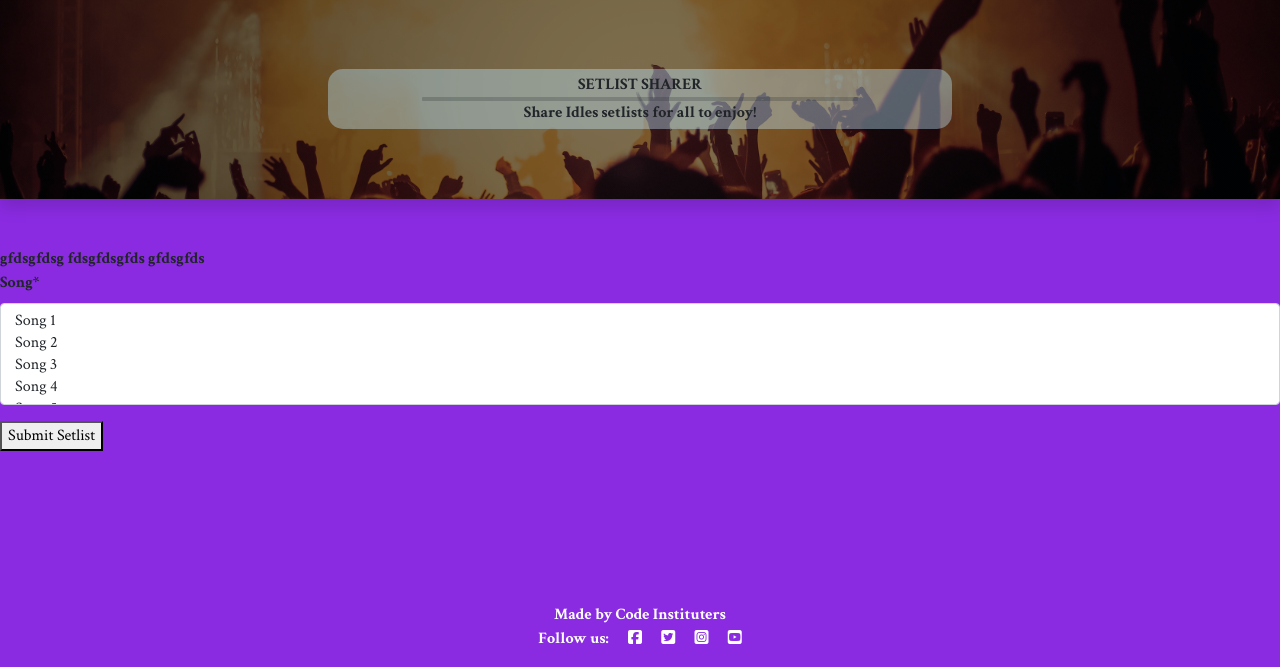
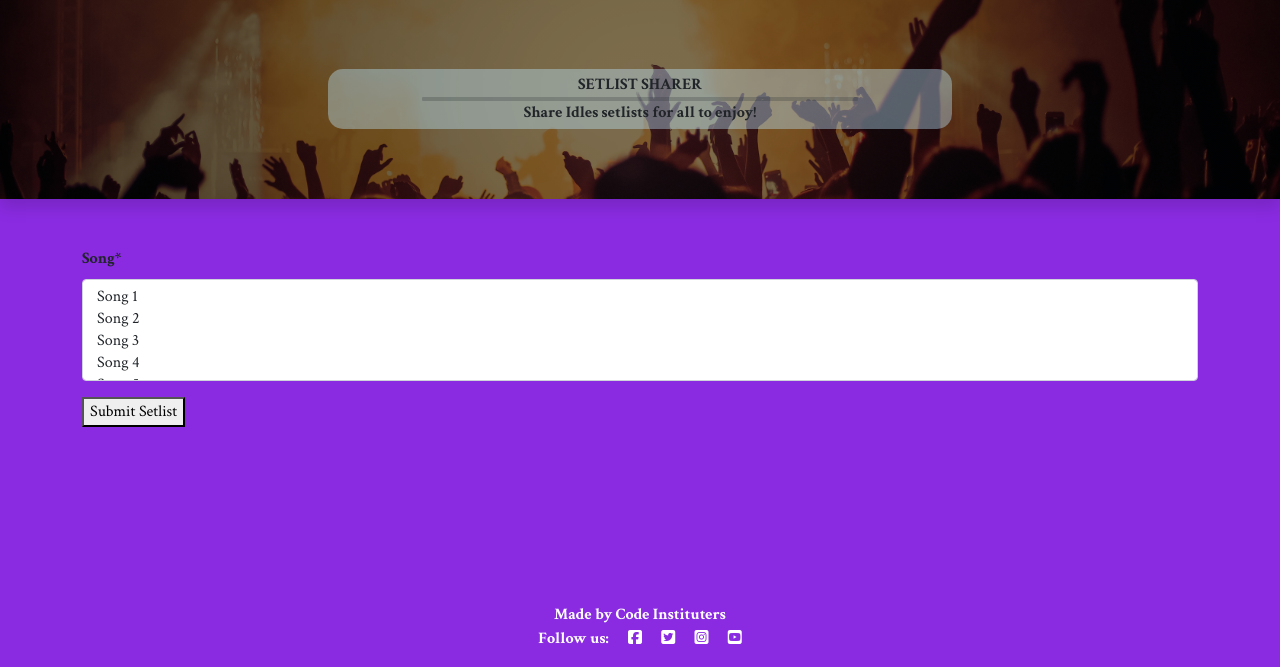
Before and after one commit to mjjstockman/setlistsharer, a Django app: page /setlist/add/5/ in a window 1280 px wide. Shown: the part 133-800 px from the top of the page. Run offline with Django 3.2, Linux system fonts and the light colour scheme; data comes from the database, SQL or seed files in the repository; some libraries are stand-ins or nearby versions.

Commit message:
Add main container to setlist/add template

```diff
--- a/setlist/templates/setlist/add.html
+++ b/setlist/templates/setlist/add.html
@@ -4,11 +4,12 @@
 
 {% block content %}
 
-gfdsgfdsg fdsgfdsgfds gfdsgfds
-<form action="" method="POST">
-    {% csrf_token %}
-    {{ form | crispy }}
-    <button type="submit">Submit Setlist</button>
-</form>
+<div class="container">
+    <form action="" method="POST">
+        {% csrf_token %}
+        {{ form | crispy }}
+        <button type="submit">Submit Setlist</button>
+    </form>
+</div>
 
 {% endblock %}
```
